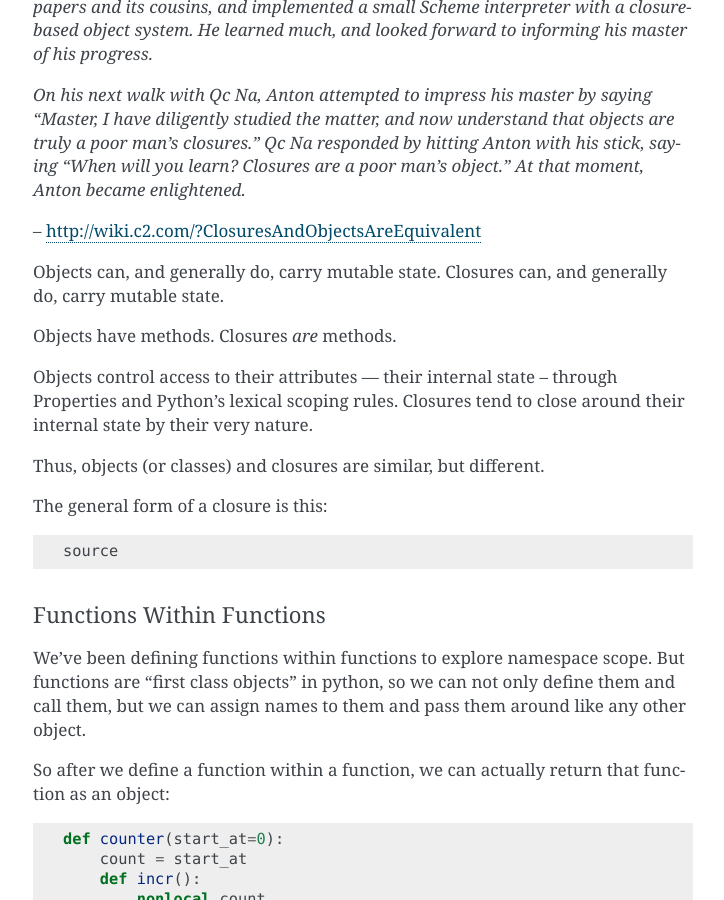
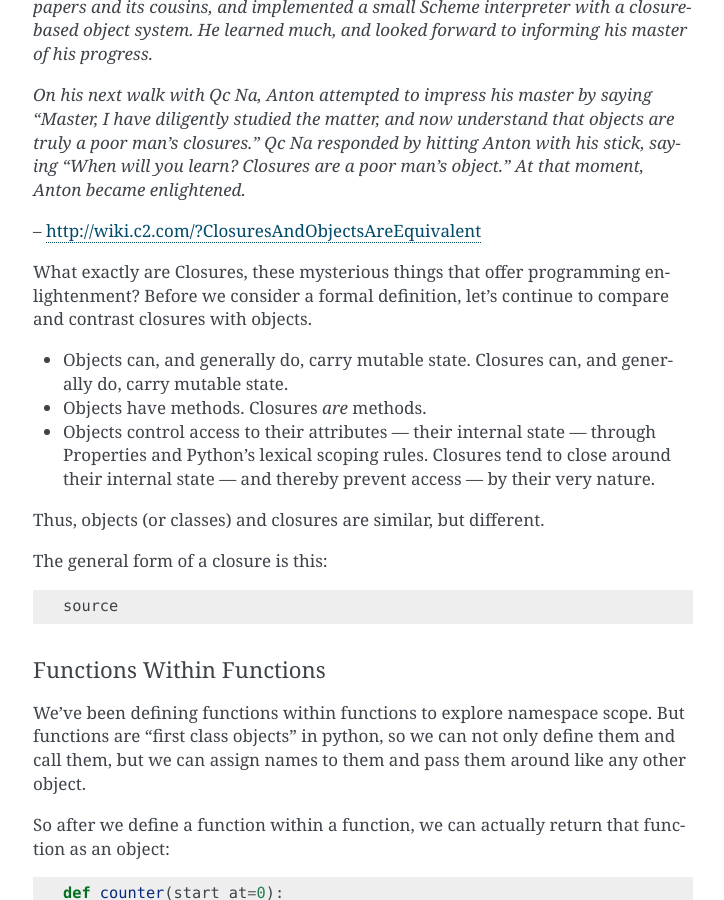
Before and after one commit to rriehle/FP3, a Sphinx documentation site: the page built from source/index.rst, in a window 1280 px wide and 900 px high, scrolled down 1880 px. Shown: the whole window, without its empty margins (387-1111 px from the left). Built offline with Sphinx 7.4.7, drawn with Linux system fonts in a browser that asks for light colours.

Commit message:
more closure intro

```diff
--- a/source/index.rst
+++ b/source/index.rst
@@ -97,11 +97,11 @@ Closures
 
 -- http://wiki.c2.com/?ClosuresAndObjectsAreEquivalent
 
-Objects can, and generally do, carry mutable state.  Closures can, and generally do, carry mutable state.
+What exactly are Closures, these mysterious things that offer programming enlightenment?  Before we consider a formal definition, let's continue to compare and contrast closures with objects.
 
-Objects have methods.  Closures *are* methods.
-
-Objects control access to their attributes --- their internal state -- through Properties and Python's lexical scoping rules.  Closures tend to close around their internal state by their very nature.
+* Objects can, and generally do, carry mutable state.  Closures can, and generally do, carry mutable state.
+* Objects have methods.  Closures *are* methods.
+* Objects control access to their attributes --- their internal state --- through Properties and Python's lexical scoping rules.  Closures tend to close around their internal state --- and thereby prevent access --- by their very nature.
 
 Thus, objects (or classes) and closures are similar, but different.
 
```
